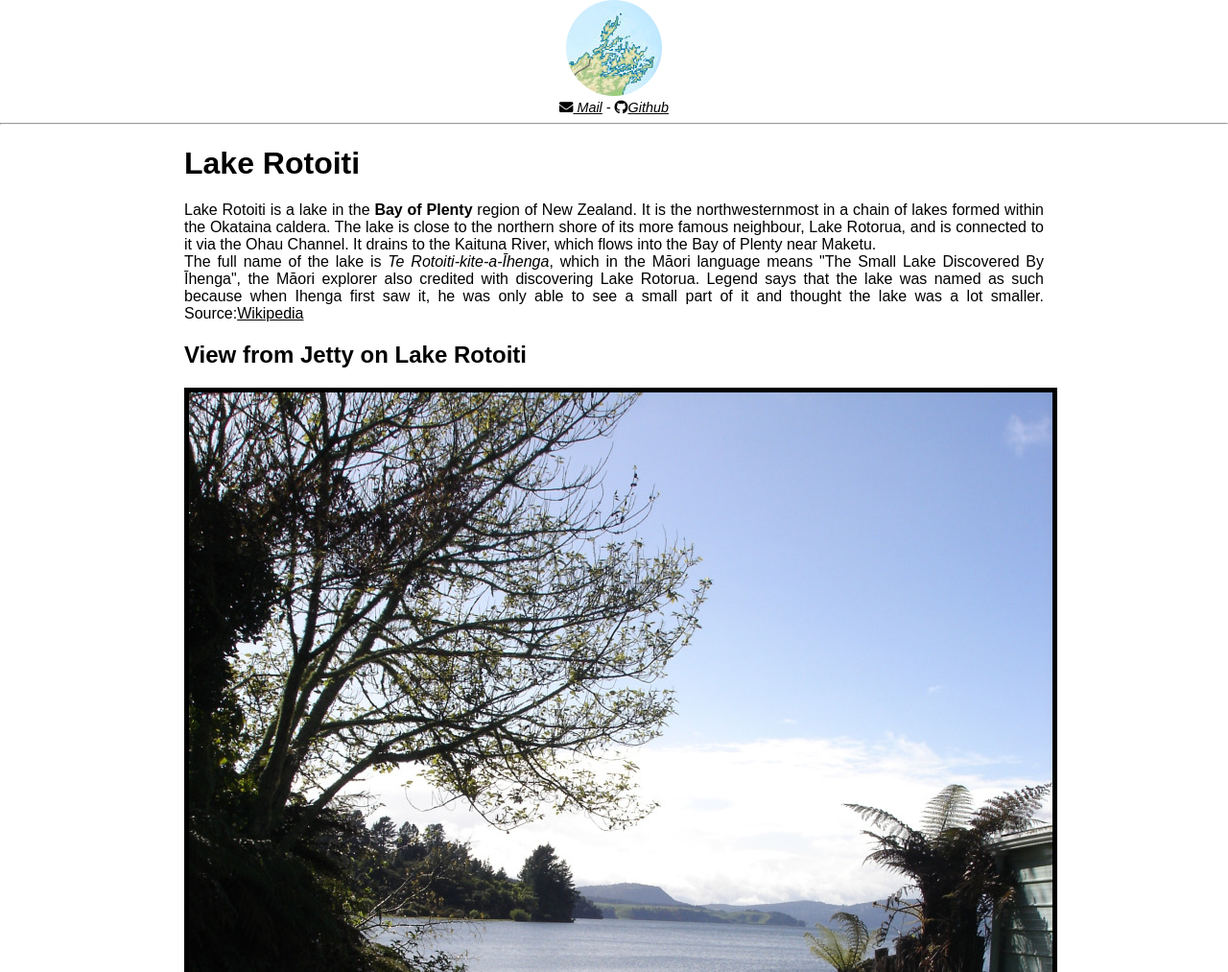
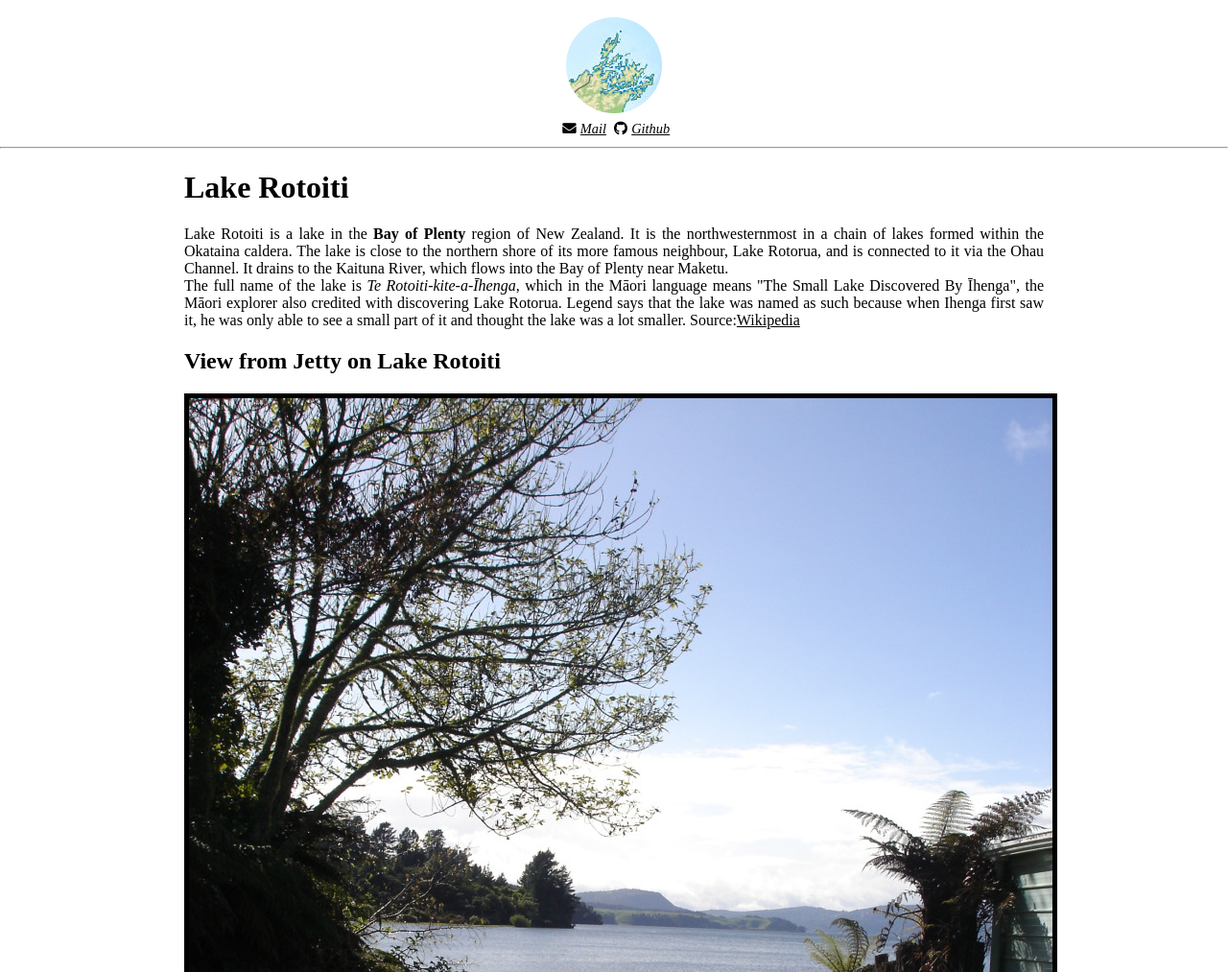
Before and after one commit to AnnaKeuschnigg/AnnaKeuschnigg.github.io, a plain HTML site: page nz/index.html in a window 1280 px wide. Shown: the part 87-1100 px from the top of the page at 96% size. Drawn offline with Linux system fonts and the light colour scheme.

Commit message:
openfont

```diff
--- a/nz/index.html
+++ b/nz/index.html
@@ -8,6 +8,8 @@
     <title> New Zealand Journey: Lake Rotoiti</title>
     <link rel="stylesheet" href="https://cdnjs.cloudflare.com/ajax/libs/font-awesome/5.15.3/css/all.min.css">
     <link rel="stylesheet" href="style.css">
+    <link rel="preconnect" href="https://fonts.gstatic.com">
+    <link href="https://fonts.googleapis.com/css2?family=Open+Sans:ital@0;1&display=swap" rel="stylesheet"> ">
 </head>
 
 <body>
@@ -21,8 +23,9 @@
         <nav>
             <img src="images/user.jpg" alt="Picton">
             <a href="https://de.wikipedia.org/wiki/Datei:New_Zealand_relief_map.jpg"></a>
-                 <address><a href="mailto: a.keuschnigg@student.uibk.ac.at"><i class="fas fa-envelope"></i> Mail</a> -
-                <a href="https://github.com/AnnaKeuschnigg"><i class="fab fa-github"></i>Github</a>
+                 <address><a href="mailto: a.keuschnigg@student.uibk.ac.at" ><i class="fas fa-envelope mr3"></i>Mail</a>
+
+                <a href="https://github.com/AnnaKeuschnigg"><i class="fab fa-github mr3"></i>Github</a>
             </address>
         </nav>
     </header>
--- a/nz/style.css
+++ b/nz/style.css
@@ -1,7 +1,7 @@
 body {
     max-width: 1280px;
     margin: auto;
-    font-family:Arial, Helvetica, sans-serif
+    font-family:"open sans" "sansarif";
 }
 header {
     text-align: center;
@@ -60,3 +60,7 @@ footer .next {
 footer {
     padding: 1em 0 3em 0;
 }
+
+.mr3 {
+    margin:0.3em;
+}
```
